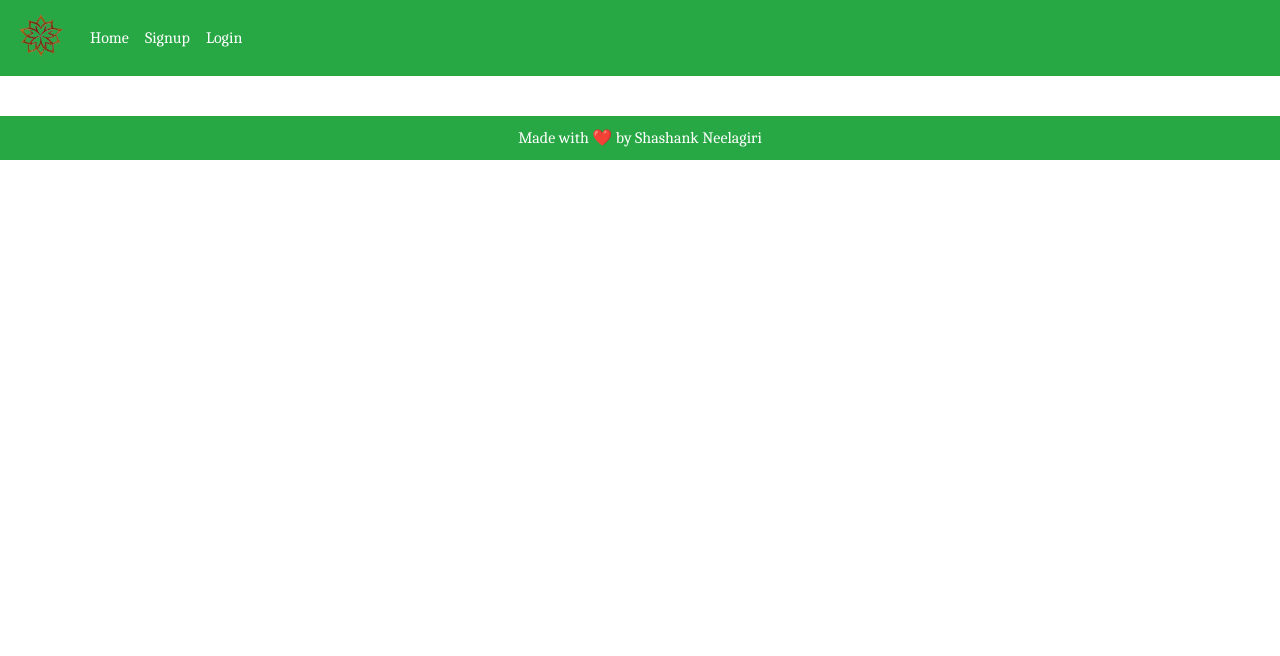
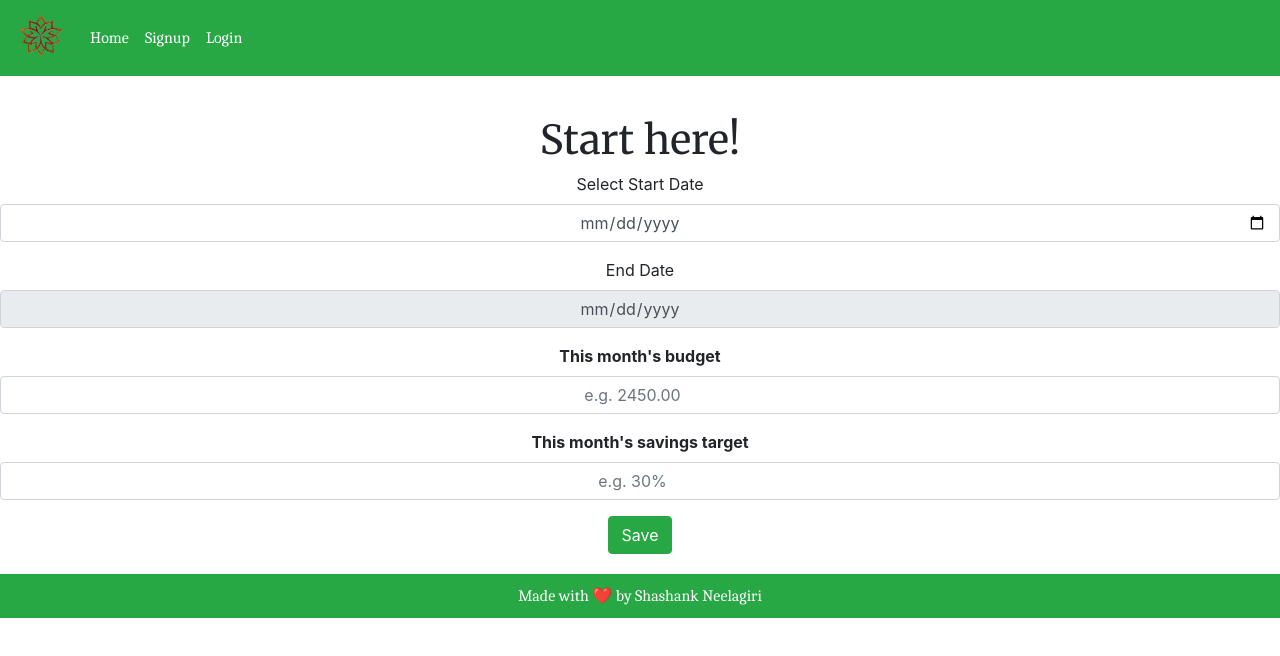
Before and after one commit to sneelagiri/personal-finance-pro-client, a React (Create React App) app: page /your-finances in a window 1280 px wide. Shown: the top 656 px of the page. Built offline with nearby package versions, Linux system fonts and the light colour scheme.

Commit message:
added budget entry mutation and finished form

```diff
--- a/package.json
+++ b/package.json
@@ -18,6 +18,7 @@
     "@types/react-router-dom": "^5.1.3",
     "apollo-boost": "^0.4.7",
     "apollo-link-context": "^1.0.19",
+    "apollo-link-error": "^1.1.12",
     "bootstrap": "^4.4.1",
     "graphql": "^14.6.0",
     "moment": "^2.24.0",
--- a/src/App.tsx
+++ b/src/App.tsx
@@ -5,6 +5,7 @@ import Header from "./components/Header/Header";
 import Footer from "./components/Footer/Footer";
 import Login from "./components/Login/Login";
 import Signup from "./components/Signup/Signup";
+import BudgetEntry from "./components/BudgetEntry/BudgetEntry";
 
 interface Props {}
 
@@ -16,6 +17,7 @@ export default function App({}: Props): ReactElement {
         <Route exact path="/" component={Homepage} />
         <Route exact path="/login" component={Login} />
         <Route exact path="/signup" component={Signup} />
+        <Route exact path="/your-finances" component={BudgetEntry} />
       </Switch>
       <Footer />
     </Router>
--- a/src/components/BudgetEntry/BudgetEntry.tsx
+++ b/src/components/BudgetEntry/BudgetEntry.tsx
@@ -2,9 +2,11 @@ import React, { Component } from "react";
 import Form from "react-bootstrap/Form";
 import Button from "react-bootstrap/Button";
 import { Mutation } from "react-apollo";
+
 import gql from "graphql-tag";
 import { History, LocationState } from "history";
 import moment from "moment";
+import { BUDGET_ENTRY_MUTATION } from "../../mutations/mutations";
 import { AUTH_TOKEN } from "../../constants";
 
 interface Props {
@@ -22,13 +24,11 @@ interface State {
 export default class BudgetEntry extends Component<Props, State> {
   state: State = {
     startDate: "",
-    endDate: moment(this.state.startDate)
-      .add(1, "month")
-      .format("YYYY-MM-DD"),
+    endDate: "",
     stringTotal: "",
-    total: parseFloat(this.state.stringTotal),
+    total: 0.0,
     stringSavingsTarget: "",
-    savingsTarget: parseFloat(this.state.stringSavingsTarget)
+    savingsTarget: 0.0
   };
 
   render() {
@@ -53,7 +53,13 @@ export default class BudgetEntry extends Component<Props, State> {
             <Form.Label>Select Start Date</Form.Label>
             <Form.Control
               onChange={(e: any) =>
-                this.setState({ startDate: e.target.value })
+                this.setState({
+                  startDate: e.target.value,
+                  endDate: moment(e.target.value, "YYYY-MM-DD")
+                    .add(1, "months")
+                    .subtract(1, "days")
+                    .format("YYYY-MM-DD")
+                })
               }
               type="date"
               name="startDate"
@@ -64,7 +70,7 @@ export default class BudgetEntry extends Component<Props, State> {
           <Form.Group controlId="formEndDate">
             <Form.Label>End Date</Form.Label>
             <Form.Control
-              onChange={(e: any) => this.setState({ endDate: e.target.value })}
+              // onChange={(e: any) => this.setState({ endDate: e.target.value })}
               type="date"
               name="endDate"
               value={endDate}
@@ -79,7 +85,10 @@ export default class BudgetEntry extends Component<Props, State> {
             <Form.Control
               as="input"
               onChange={(e: any) =>
-                this.setState({ stringTotal: e.target.value })
+                this.setState({
+                  stringTotal: e.target.value,
+                  total: parseFloat(e.target.value)
+                })
               }
               type="number"
               name="total"
@@ -95,7 +104,8 @@ export default class BudgetEntry extends Component<Props, State> {
             <Form.Control
               onChange={(e: any) =>
                 this.setState({
-                  stringSavingsTarget: e.target.value
+                  stringSavingsTarget: e.target.value,
+                  savingsTarget: parseFloat(e.target.value)
                 })
               }
               type="number"
@@ -113,11 +123,14 @@ export default class BudgetEntry extends Component<Props, State> {
               total,
               savingsTarget
             }}
-            onCompleted={(data: any) => this._confirm(data)}
+            onError={(error: any) => {
+              console.log(error.networkError.result.errors);
+              console.log(error.graphQLErrors);
+            }}
           >
             {(mutation: any) => (
-              <Button variant="primary" type="submit" onClick={mutation}>
-                Signup
+              <Button variant="success" type="submit" onClick={mutation}>
+                Save
               </Button>
             )}
           </Mutation>
@@ -126,13 +139,7 @@ export default class BudgetEntry extends Component<Props, State> {
     );
   }
   _confirm = async (data: any) => {
-    const { token } = data.signup;
-    this._saveUserData(token);
-    console.log(token);
+    console.log(data);
     this.props.history.push(`/`);
   };
-
-  _saveUserData = (token: string) => {
-    localStorage.setItem(AUTH_TOKEN, token);
-  };
 }
--- a/src/mutations/mutations.jsx
+++ b/src/mutations/mutations.jsx
@@ -27,4 +27,22 @@ const LOGIN_MUTATION = gql`
   }
 `;
 
-export { SIGNUP_MUTATION, LOGIN_MUTATION };
+const BUDGET_ENTRY_MUTATION = gql`
+  mutation BudgetEntryMutation(
+    $total: Float!
+    $startDate: DateTime!
+    $endDate: DateTime!
+    $savingsTarget: Float!
+  ) {
+    postBudget(
+      total: $total
+      startDate: $startDate
+      endDate: $endDate
+      savingsTarget: $savingsTarget
+    ) {
+      total
+    }
+  }
+`;
+
+export { SIGNUP_MUTATION, LOGIN_MUTATION, BUDGET_ENTRY_MUTATION };
```
